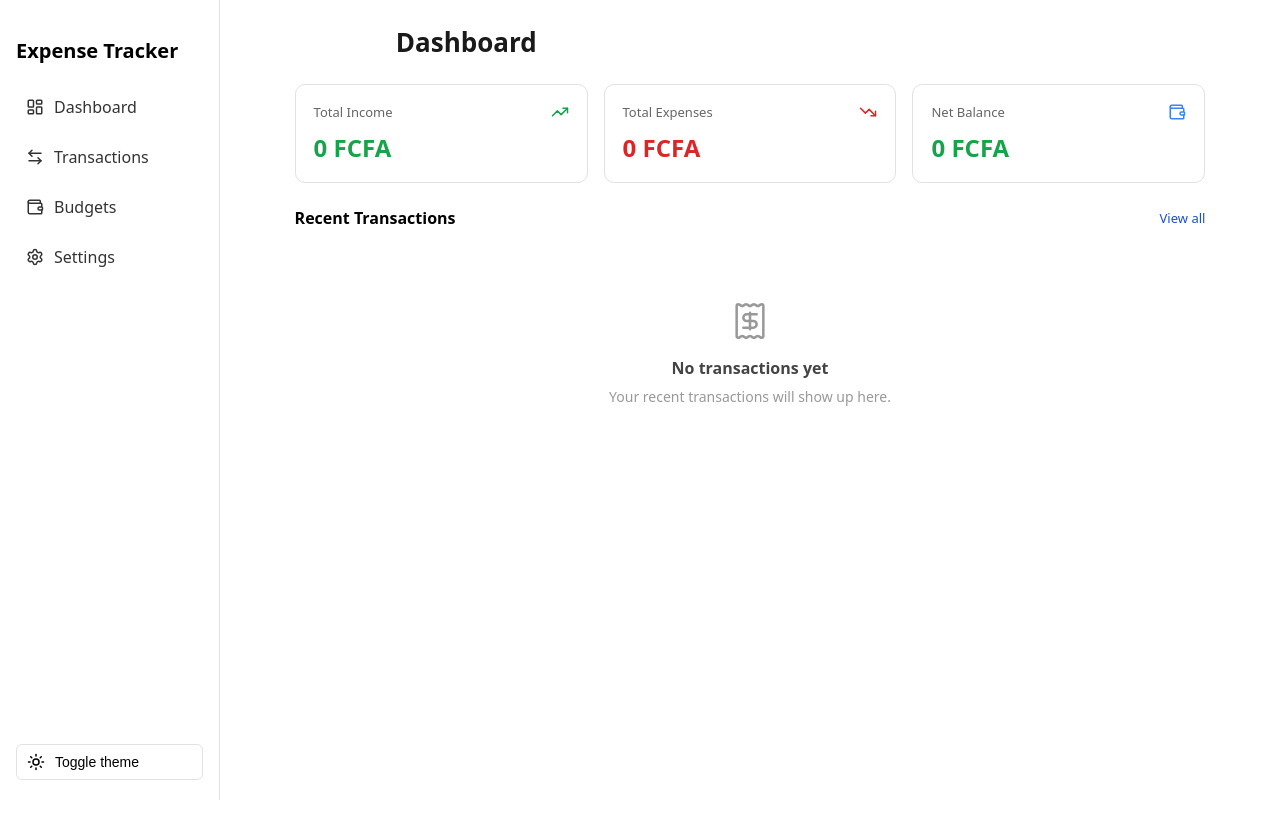
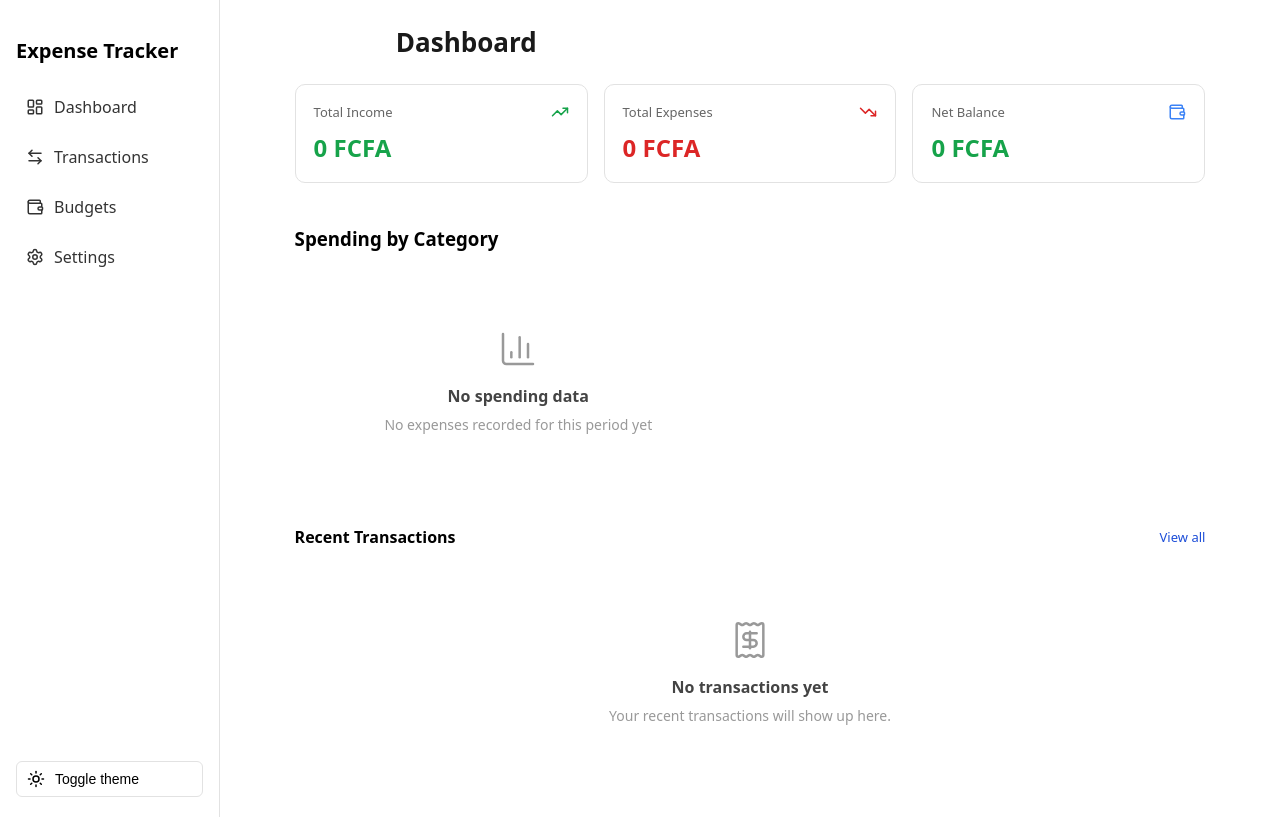
Before and after one commit to Palvett/Expense_tracker, a React (Vite) app: page / in a window 1280 px wide. Built offline with nearby package versions, Linux system fonts and the light colour scheme.

Commit message:
CategorySpendingChart with memoized data and empty state

```diff
--- /dev/null
+++ b/src/features/dashboard/CategorySpendingChart.jsx
@@ -0,0 +1,67 @@
+import { useMemo } from 'react'
+import { BarChart, Bar, XAxis, YAxis, CartesianGrid, Tooltip, ResponsiveContainer, Cell } from 'recharts'
+import { useCategories } from '../../hooks/useCategories'
+import { formatCurrency } from '../../utils/formatCurrency'
+import { TRANSACTION_TYPES } from '../../utils/constants'
+import EmptyState from '../../components/EmptyState'
+import { BarChart3 } from 'lucide-react'
+
+function CategorySpendingChart({ transactions, month }) {
+    const { categories } = useCategories()
+
+    const chartData = useMemo(() => {
+        const monthExpenses =transactions.filter(
+            (t) => t.type === TRANSACTION_TYPES.EXPENSE && t.date.startsWith(month)
+        )
+
+        const totalsByCategory = {}
+        monthExpenses.forEach((t) => {
+            totalsByCategory[t.categoryId] = (totalsByCategory[t.categoryId] || 0) + t.amount
+        })
+
+        return Object.entries(totalsByCategory)
+            .map(([categoryId, total]) => {
+                const category = categories.find((c) => c.id === categoryId)
+                return {
+                    name: category?.name ?? 'Uncategorized',
+                    amount: total,
+                    color: category?.color ?? '#cccccc',
+                }
+            })
+            .sort((a, b) => b.amount - a.amount)
+    }, [transactions, categories, month])
+
+    if (chartData.length === 0) {
+        return (
+            <div className="chart-card">
+                <h3>Spending by Category</h3>
+                <EmptyState
+                    icon={BarChart3}
+                    title="No spending data"
+                    message="No expenses recorded for this period yet"
+                />
+            </div>
+        )
+    }
+
+    return (
+        <div className="chart-card">
+            <h3>Spending by Category</h3>
+            <ResponsiveContainer width="100%" height={280}>
+                <BarChart data={chartData} layout="vertical" margin={{ left: 20 }}>
+                    <CartesianGrid strokeDasharray="3 3" stroke="#eee" horizontal={false} />
+                    <XAxis type="number" fontSize={12} />
+                    <YAxis type="category" dataKey="name" fontSize={12} width={90} />
+                    <Tooltip formatter={(value) => formatCurrency(value)} />
+                    <Bar dataKey="amount" radius={[0, 4, 4, 0]}>
+                        {chartData.map((entry) => (
+                            <Cell key={entry.name} fill={entry.color} />
+                        ))}
+                    </Bar>
+                </BarChart>
+            </ResponsiveContainer>
+        </div>
+    )
+}
+
+export default CategorySpendingChart
--- a/src/index.css
+++ b/src/index.css
@@ -56,3 +56,11 @@ a {
   opacity: 1;
   cursor: not-allowed;
 }
+
+.dashboard-charts {
+  width: 90%;
+  margin: 0 auto 24px;
+  display: grid;
+  grid-template-columns: 1fr 1fr;
+  gap: 16px;
+}
--- a/src/pages/Dashboard.jsx
+++ b/src/pages/Dashboard.jsx
@@ -1,17 +1,22 @@
-import { useState } from 'react'
 import SummaryCards from '../features/dashboard/SummaryCards'
 import RecentTransactions from '../features/dashboard/RecentTransactions'
+import CategorySpendingChart from '../features/dashboard/CategorySpendingChart'
 import { useTransactions } from '../hooks/useTransactions'
 import { getCurrentMonth } from '../utils/dateHelpers'
 
 function Dashboard() {
     const { transactions } = useTransactions()
-    const [ selectedMonth] = useState(getCurrentMonth())
+    const month = getCurrentMonth()
 
     return (
         <div>
             <h1 className="page-title">Dashboard</h1>
-            <SummaryCards transactions={transactions} month={selectedMonth} />
+            <SummaryCards transactions={transactions} month={month} />
+
+            <div className="dashboard-charts">
+                <CategorySpendingChart transactions={transactions} month={month} />
+            </div>
+
             <RecentTransactions transactions={transactions} />
         </div>
     )
```
